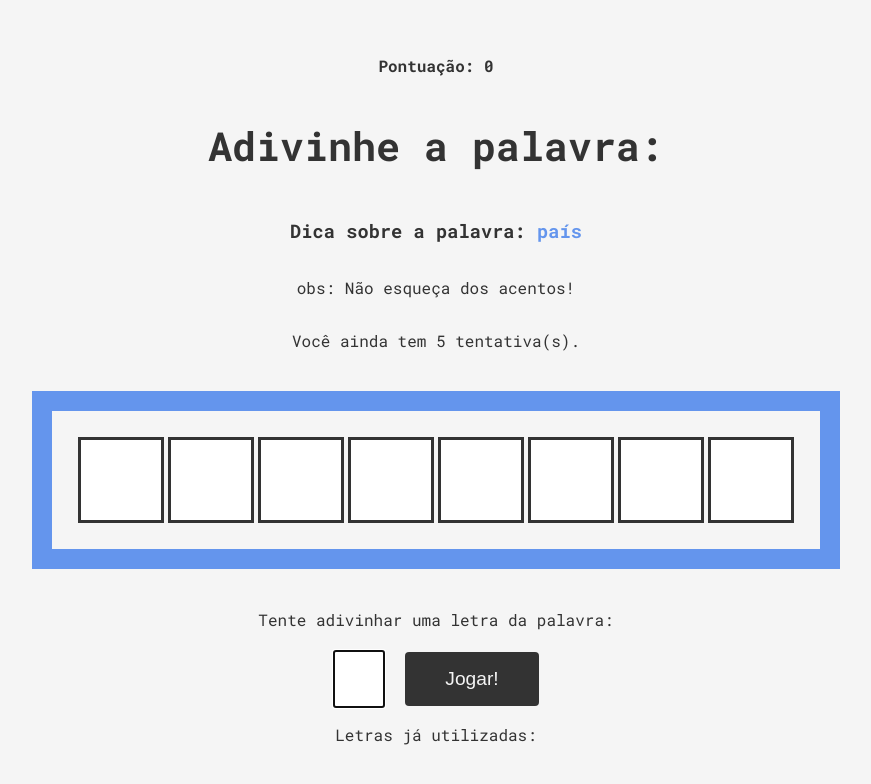
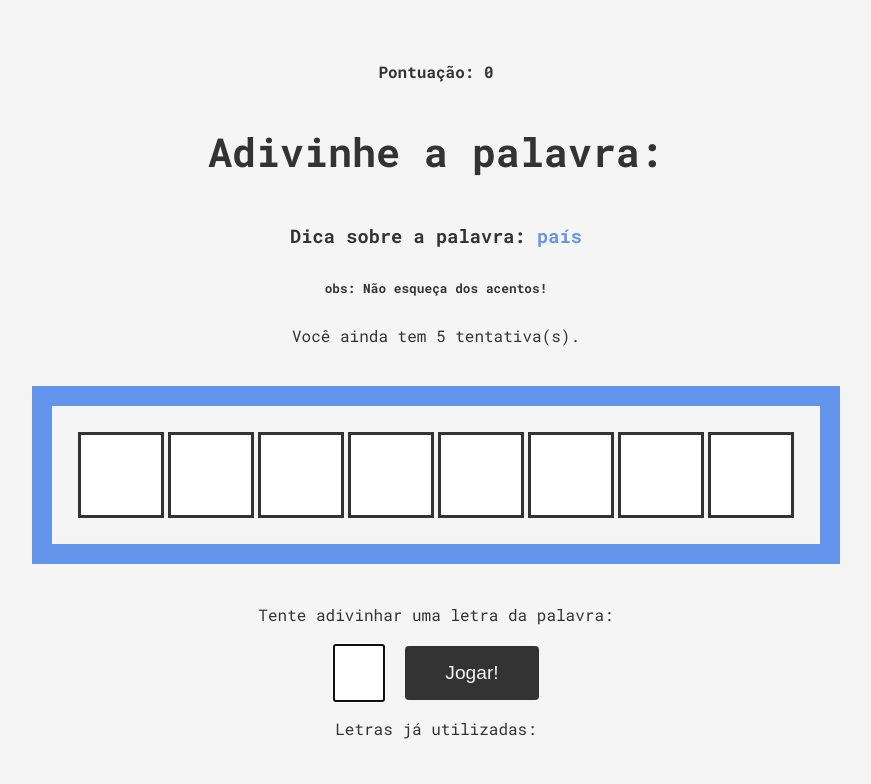
Before and after one commit to alexandreSouza31/hit_the_word, a React (Vite) app: page / in a window 1280 px wide. Both pictures are taken after a click on the button "Começar jogo". Shown: the top 784 px of the page, without its empty margins (204-1075 px from the left). Built offline with nearby package versions, Linux system fonts and the light colour scheme.

Commit message:
will style note message

```diff
--- a/src/components/Game.css
+++ b/src/components/Game.css
@@ -24,6 +24,8 @@
 .tip span {
     color: var(--global-color2);
 }
+
+.obs{font-size: .8rem;font-weight: bold;}
 
 .word_container {
     margin: .5rem;
```
